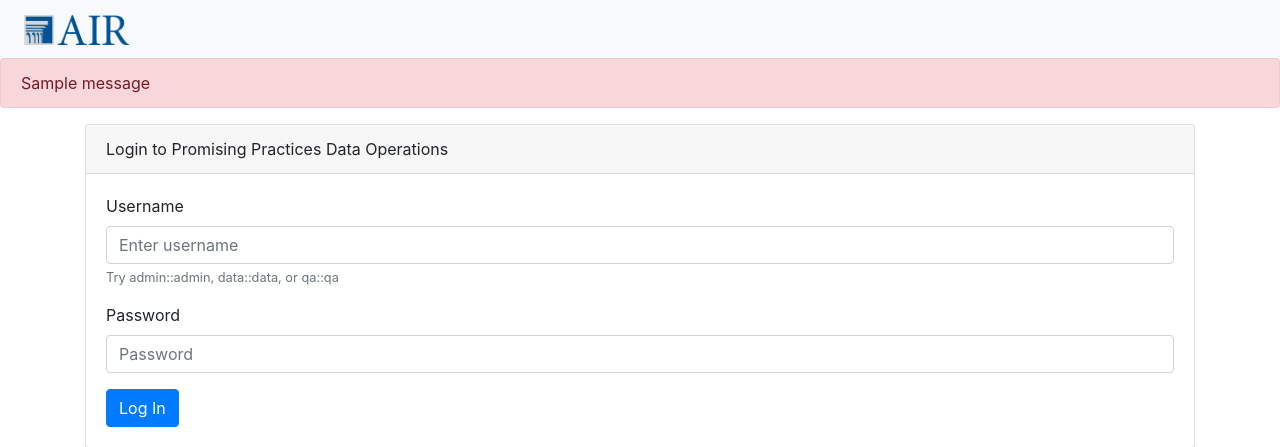
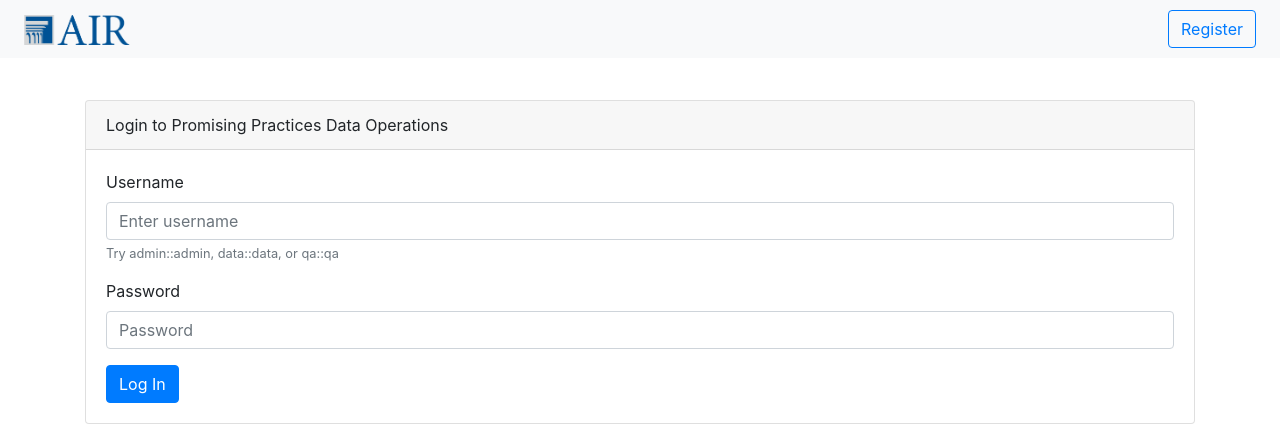
Before and after one commit to antonrudnev/promising_practices, a Flask app: page /auth/login in a window 1280 px wide. Shown: the top 447 px of the page. Run offline with Flask 2, Linux system fonts and the light colour scheme; one stand-in notice (Sample message) is shown; some libraries are stand-ins or nearby versions.

Commit message:
Registration added.

```diff
--- a/admin.py
+++ b/admin.py
@@ -1,8 +1,10 @@
+from auth import login_required
 from flask import Blueprint, render_template
 
 bp = Blueprint("admin", __name__, url_prefix="/admin")
 
 
 @bp.route("/workflow", methods=["GET"])
+@login_required
 def workflow():
     return render_template("workflow.html")
--- a/auth.py
+++ b/auth.py
@@ -34,7 +34,7 @@
 @bp.route("/register", methods=["GET", "POST"])
 def register():
     if request.method == "POST":
-        username = request.form["username"]
+        username = request.form.get("username", "").strip().lower()
         fullname = request.form["fullname"]
         password = request.form["password"]
         db = get_db()
@@ -53,9 +53,10 @@
             db.execute("INSERT INTO user (user_name, full_name, password) VALUES (?, ?, ?)",
                        (username, fullname, generate_password_hash(password)))
             db.commit()
+            flash({"status": "alert-success", "text": "You have successfully registered"})
             return redirect(url_for("auth.login"))
 
-        flash(error)
+        flash({"status": "alert-danger", "text": error})
 
     return render_template("auth/register.html")
 
@@ -63,7 +64,7 @@
 @bp.route("/login", methods=["GET", "POST"])
 def login():
     if request.method == "POST":
-        username = request.form["username"]
+        username = request.form.get("username", "").strip().lower()
         password = request.form["password"]
         db = get_db()
         error = None
@@ -77,12 +78,11 @@
             error = "Incorrect password"
 
         if error is None:
-            # store the user id in a new session and return to the index
             session.clear()
             session["user_id"] = user["id"]
             return redirect(url_for("practice.index"))
 
-        flash(error)
+        flash({"status": "alert-danger", "text": error})
 
     return render_template("auth/login.html")
 
--- a/practice.py
+++ b/practice.py
@@ -19,7 +19,7 @@
     page = int(request.args.get("page", 0))
     query = request.args.get("query", "").strip()
     query = query if query else "*:*"
-    fq = "status:({})".format(" OR ".join(g.permissions))
+    fq = "status:({})".format(" OR ".join(g.permissions)) if g.permissions else "status:none"
     response = solr.search(query, **{"start": page * ITEMS_PER_PAGE, "rows": ITEMS_PER_PAGE,
                                      "sort": "id_int asc", "wt": "json", "fq": fq}).raw_response
     max_page = max(int(ceil(response["response"]["numFound"] / ITEMS_PER_PAGE) - 1), 0)
--- a/templates/base.html
+++ b/templates/base.html
@@ -13,7 +13,7 @@
 </head>
 <body>
     <nav class="navbar navbar-expand-lg navbar-light bg-light">
-        <a class="navbar-brand ml-2" href="http://www.air.org"><img src="{{ url_for('static', filename='air.png') }}" alt="AIR" height="30"></a>
+        <a class="navbar-brand ml-2"><img src="{{ url_for('static', filename='air.png') }}" alt="AIR" height="30"></a>
         {% if g.user %}
         <form class="form-inline my-2 my-lg-0" action="{{ url_for('practice.index', query=query) }}">
             <input class="form-control mr-sm-2" type="search" placeholder="Search" aria-label="Search" name="query" value="{% if query != "*:*" %}{{ query }}{% else %}{% endif %}">
@@ -34,10 +34,13 @@
                 </div>
             </div>
         </div>
+        {% elif url_for(request.endpoint) != url_for("auth.register") %}
+            <div class="navbar-nav mr-auto"></div>
+            <a class="btn btn-outline-primary mr-2" href="{{ url_for('auth.register') }}">Register</a>
         {% endif %}
     </nav>
     {% for message in get_flashed_messages() %}
-    <div class="alert alert-danger" role="alert">{{ message }}</div>
+    <div class="alert {{ message["status"] }}" role="alert">{{ message["text"] }}</div>
     {% endfor %}
     <div class="container">{% block content %}{% endblock %}</div>
     <!-- Optional JavaScript -->
--- a/templates/workflow.html
+++ b/templates/workflow.html
@@ -5,6 +5,6 @@
 {% block content %}
     <figure class="figure">
         <img class="figure-img img-fluid" src="{{ url_for('static', filename='workflow.png') }}" alt="Workflow">
-        <figcaption class="figure-caption text-right">Workflow specification for the promising practices data operations.</figcaption>
+        <figcaption class="figure-caption text-right">Workflow specification for the promising practices data operations</figcaption>
     </figure>
 {% endblock %}
```
